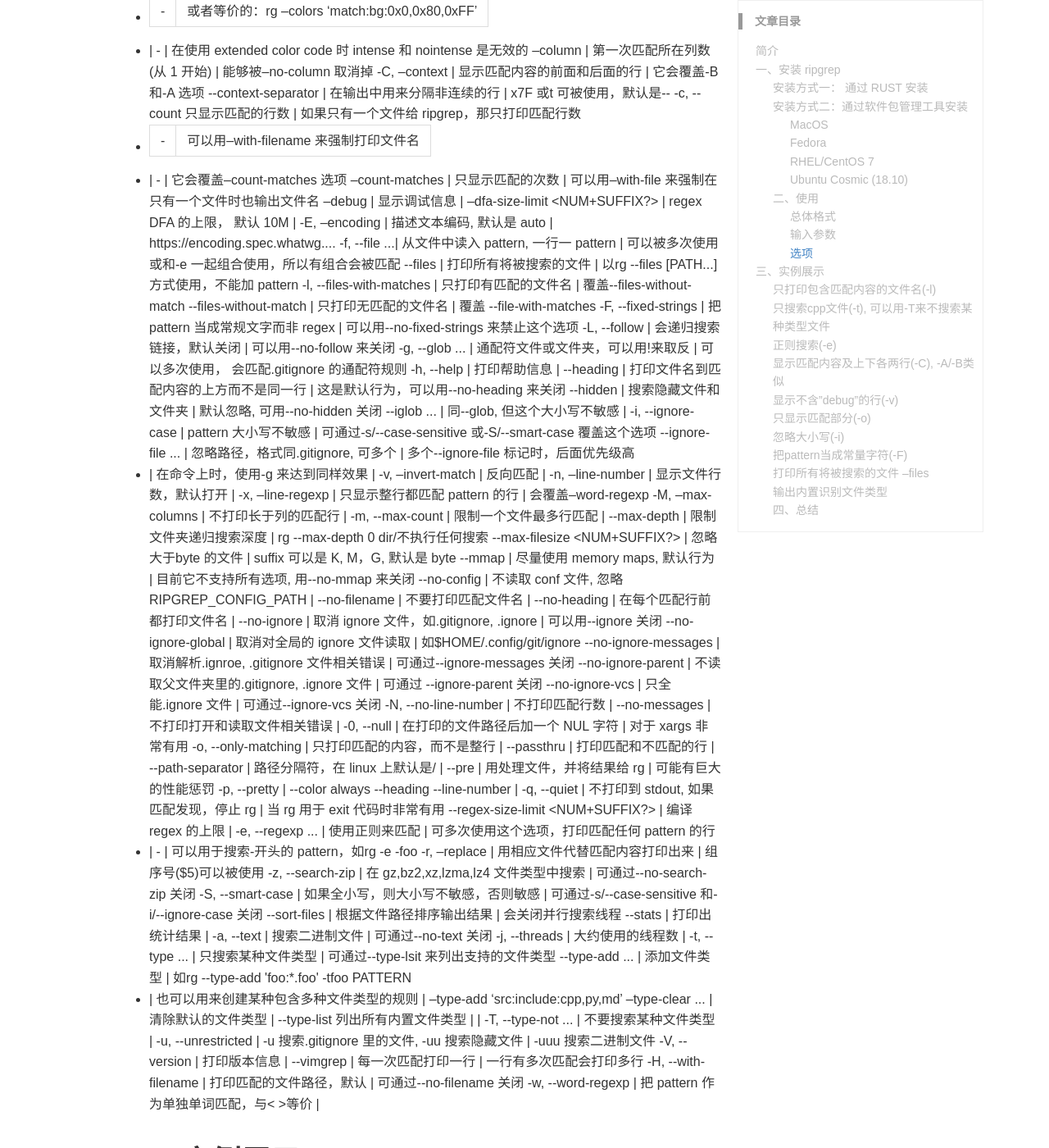
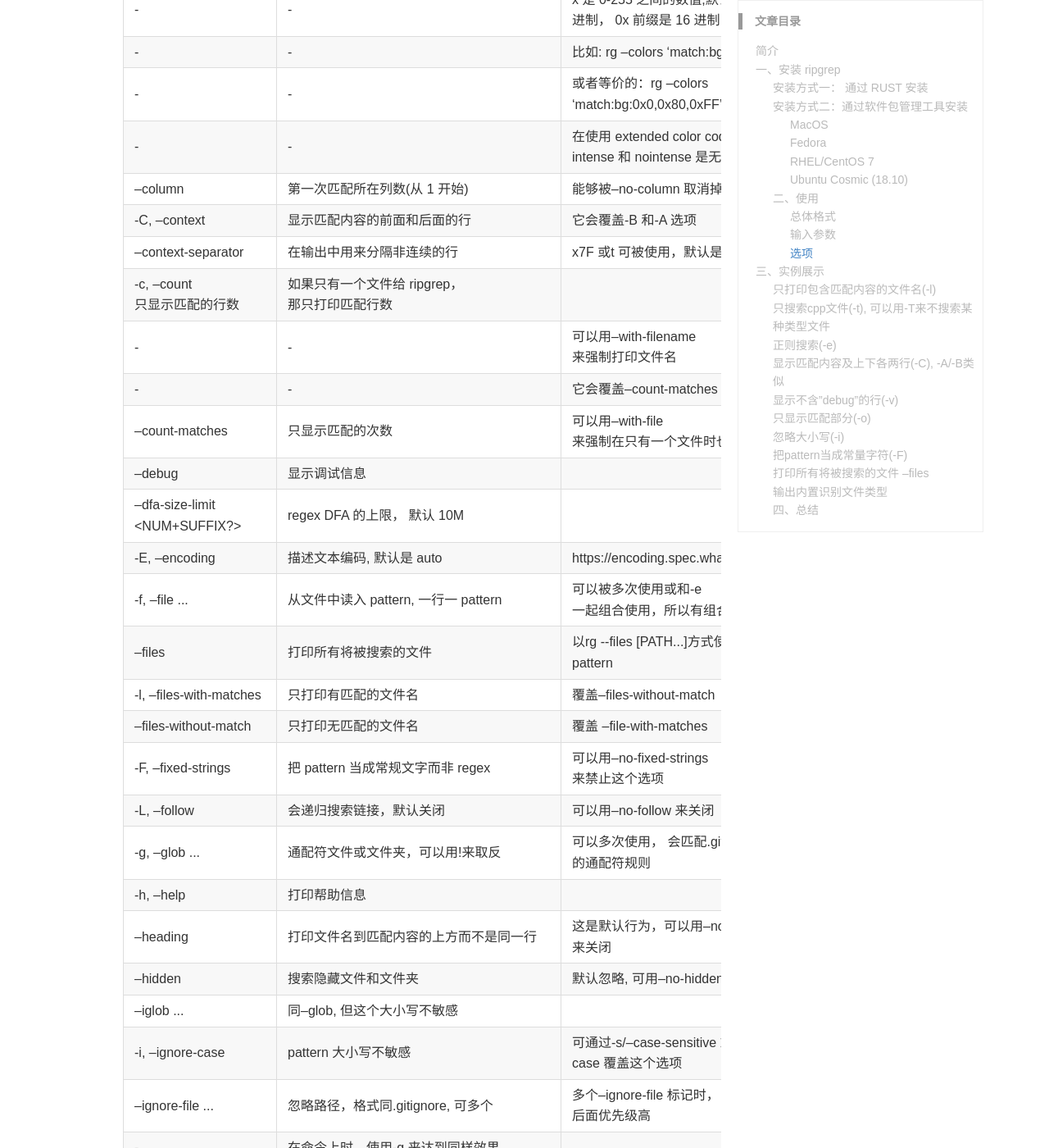
Before and after one commit to outmanzzq/outmanzzq.github.io, a Jekyll site: the page built from _posts/2019-11-13-ripgrep.md, in a window 1280 px wide and 1400 px high, scrolled down 3352 px. Shown: the whole window at 82% size. Built offline with Jekyll 4.4.1, drawn with Linux system fonts in a browser that asks for light colours; comment, search, counter and statistics services are not loaded; some of the changed text lies outside the part shown.

Commit message:
update post ripgrep for fix table format error!

```diff
--- a/_posts/2019-11-13-ripgrep.md
+++ b/_posts/2019-11-13-ripgrep.md
@@ -108,96 +108,96 @@ ARGS:
 
 ### 选项
 
-options | Description | other
--|-|-
--A, --after-context <NUM>  | 显示匹配内容后的<NUM>行      | 会覆盖--context
--B, --before-context <NUM> | 显示匹配内容前的<NUM>行      | 会覆盖--context
--b, --byte-offset          | 显示匹配内容在文件中的字节偏移 | 和-o 一起使用，只打印偏移
--s, --case-sensitive       | 大小写敏感                  | 会覆盖-i(ignore case), -S(smart case)
---color <WHEN>             | 什么时候使用颜色，默认 auto   | 如果--vimgre 被使用，那么默认值是 never
--                          | 可选项有： never, auto, always, ansi  | -
---colors <COLOR_SPEC>...   | 设定输出颜色：                         | color: red, blue, green, cyan
--                          | {type}:{attribute}:{value}           | magenta, yellow, white, black
--                          | {type}: path, line, column, match    | style: nobold, bold, nointense
--                          | {attribute}: fg, bg, style           | intense, nounderline, underline
--                          | {value}: a color or a text style     | Example:
--                          | {type}:none会清空{type}的颜色设定       | rg --colors 'match:fg:magenta' --colors 'line:bg:yellow' foo
--                          | -                                    | 扩展颜色集可以被{value}使用，如果终端支持 ANSI color
--                          | -                                    | 描述方法是'x'(256-color) 或 'x,x,x'(24-bit true color)
--                          | -                                    | x 是 0-255 之间的数值,默认是 10 进制， 0x 前缀是 16 进制
--                          | -                                    | 比如: rg --colors 'match:bg:0,128,255'
--                          | -                                    | 或者等价的：rg --colors 'match:bg:0x0,0x80,0xFF'
--                          | -                                    | 在使用 extended color code 时 intense 和 nointense 是无效的
---column                   | 第一次匹配所在列数(从 1 开始)            | 能够被--no-column 取消掉
--C, --context <NUM>        | 显示匹配内容的前面和后面的<NUM>行         | 它会覆盖-B 和-A 选项
---context-separator <SEPARATOR>  | 在输出中用来分隔非连续的行          | x7F 或t 可被使用，默认是--
--c, --count	只显示匹配的行数  | 如果只有一个文件给 ripgrep，那只打印匹配行数
--                          | -                                     | 可以用--with-filename 来强制打印文件名
--                          | -                                     | 它会覆盖--count-matches 选项
---count-matches            | 只显示匹配的次数                         | 可以用--with-file 来强制在只有一个文件时也输出文件名
---debug                    | 显示调试信息                            |
---dfa-size-limit <NUM+SUFFIX?>  | regex DFA 的上限， 默认 10M        |
--E, --encoding <ENCODING>  | 描述文本编码, 默认是 auto                | https://encoding.spec.whatwg....
--f, --file <PATTERNFILE>...| 从文件中读入 pattern, 一行一 pattern     | 可以被多次使用或和-e 一起组合使用，所以有组合会被匹配
---files                    | 打印所有将被搜索的文件                    | 以rg <options> --files [PATH...]方式使用，不能加 pattern
--l, --files-with-matches   | 只打印有匹配的文件名                      | 覆盖--files-without-match
---files-without-match      | 只打印无匹配的文件名                      | 覆盖 --file-with-matches
--F, --fixed-strings        | 把 pattern 当成常规文字而非 regex         | 可以用--no-fixed-strings 来禁止这个选项
--L, --follow               | 会递归搜索链接，默认关闭                   | 可以用--no-follow 来关闭
--g, --glob <GLOB>...       | 通配符文件或文件夹，可以用!来取反           | 可以多次使用， 会匹配.gitignore 的通配符规则
--h, --help                 | 打印帮助信息                             |
---heading                  | 打印文件名到匹配内容的上方而不是同一行       | 这是默认行为，可以用--no-heading 来关闭
---hidden                   | 搜索隐藏文件和文件夹                      | 默认忽略, 可用--no-hidden 关闭
---iglob <GLOB>...          | 同--glob, 但这个大小写不敏感              |
--i, --ignore-case          | pattern 大小写不敏感                     | 可通过-s/--case-sensitive 或-S/--smart-case 覆盖这个选项
---ignore-file <PATH>...    | 忽略路径，格式同.gitignore, 可多个         | 多个--ignore-file 标记时，后面优先级高
--                          | 在命令上时，使用-g 来达到同样效果           |
--v, --invert-match         | 反向匹配                                 |
--n, --line-number          | 显示文件行数，默认打开                     |
--x, --line-regexp          | 只显示整行都匹配 pattern 的行              | 会覆盖--word-regexp
--M, --max-columns <NUM>    | 不打印长于<NUM>列的匹配行                  |
--m, --max-count <NUM>      | 限制一个文件最多<NUM>行匹配                |
---max-depth <NUM>          | 限制文件夹递归搜索深度                     | rg --max-depth 0 dir/不执行任何搜索
---max-filesize <NUM+SUFFIX?> | 忽略大于<NUM>byte 的文件                | suffix 可以是 K, M，G, 默认是 byte
---mmap                       | 尽量使用 memory maps, 默认行为          | 目前它不支持所有选项, 用--no-mmap 来关闭
---no-config                  | 不读取 conf 文件, 忽略 RIPGREP_CONFIG_PATH |
---no-filename                | 不要打印匹配文件名                          |
---no-heading                 | 在每个匹配行前都打印文件名                   |
---no-ignore                  | 取消 ignore 文件，如.gitignore, .ignore    | 可以用--ignore 关闭
---no-ignore-global           | 取消对全局的 ignore 文件读取                | 如$HOME/.config/git/ignore
---no-ignore-messages         | 取消解析.ignroe, .gitignore 文件相关错误    | 可通过--ignore-messages 关闭
---no-ignore-parent           | 不读取父文件夹里的.gitignore, .ignore 文件  | 可通过 --ignore-parent 关闭
---no-ignore-vcs              | 只全能.ignore 文件                        | 可通过--ignore-vcs 关闭
--N, --no-line-number         | 不打印匹配行数                             |
---no-messages                | 不打印打开和读取文件相关错误                 |
--0, --null                   | 在打印的文件路径后加一个 NUL 字符            | 对于 xargs 非常有用
--o, --only-matching          | 只打印匹配的内容，而不是整行                 |
---passthru                   | 打印匹配和不匹配的行                        |
---path-separator <SEPARATOR> | 路径分隔符，在 linux 上默认是/               |
---pre <COMMAND>              | 用<COMMAND>处理文件，并将结果给 rg           | 可能有巨大的性能惩罚
--p, --pretty                 | --color always --heading --line-number   |
--q, --quiet                  | 不打印到 stdout, 如果匹配发现，停止 rg        | 当 rg 用于 exit 代码时非常有用
---regex-size-limit <NUM+SUFFIX?> | 编译 regex 的上限                      |
--e, --regexp <PATTERN>...    | 使用正则来匹配                              | 可多次使用这个选项，打印匹配任何 pattern 的行
--                            | -                                        | 可以用于搜索-开头的 pattern，如rg -e -foo
--r, --replace <REPLACEMENT_TEXT>    | 用相应文件代替匹配内容打印出来         | 组序号($5)可以被使用
--z, --search-zip                    | 在 gz,bz2,xz,lzma,lz4 文件类型中搜索 | 可通过--no-search-zip 关闭
--S, --smart-case                    | 如果全小写，则大小写不敏感，否则敏感    | 可通过-s/--case-sensitive 和-i/--ignore-case 关闭
---sort-files                        | 根据文件路径排序输出结果              | 会关闭并行搜索线程
---stats                             | 打印出统计结果                      |
--a, --text                          | 搜索二进制文件                      | 可通过--no-text 关闭
--j, --threads <NUM>                 | 大约使用的线程数                    |
--t, --type <TYPE>...                | 只搜索某种文件类型                   | 可通过--type-lsit 来列出支持的文件类型
---type-add <TYPE_SPEC>...           | 添加文件类型                        | 如rg --type-add 'foo:*.foo' -tfoo PATTERN
--                                   | 也可以用来创建某种包含多种文件类型的规则 | --type-add 'src:include:cpp,py,md'
---type-clear <TYPE>...              | 清除默认的文件类型                   |
---type-list	列出所有内置文件类型       |                                   |
--T, --type-not <TYPE>...            | 不要搜索某种文件类型                  |
--u, --unrestricted                  | -u 搜索.gitignore 里的文件, -uu 搜索隐藏文件  | -uuu 搜索二进制文件
--V, --version                       | 打印版本信息                        |
---vimgrep                           | 每一次匹配打印一行                   | 一行有多次匹配会打印多行
--H, --with-filename                 | 打印匹配的文件路径，默认              | 可通过--no-filename 关闭
--w, --word-regexp                   | 把 pattern 作为单独单词匹配，与< >等价 |
+|options | Description | other
+|-|-|-
+| -A, --after-context <NUM>  | 显示匹配内容后的<NUM>行      | 会覆盖--context
+| -B, --before-context <NUM> | 显示匹配内容前的<NUM>行      | 会覆盖--context
+| -b, --byte-offset          | 显示匹配内容在文件中的字节偏移 | 和-o 一起使用，只打印偏移
+| -s, --case-sensitive       | 大小写敏感                  | 会覆盖-i(ignore case), -S(smart case)
+| --color <WHEN>             | 什么时候使用颜色，默认 auto   | 如果--vimgre 被使用，那么默认值是 never
+| -                          | 可选项有： never, auto, always, ansi  | -
+| --colors <COLOR_SPEC>...   | 设定输出颜色：                         | color: red, blue, green, cyan
+| -                          | {type}:{attribute}:{value}           | magenta, yellow, white, black
+| -                          | {type}: path, line, column, match    | style: nobold, bold, nointense
+| -                          | {attribute}: fg, bg, style           | intense, nounderline, underline
+| -                          | {value}: a color or a text style     | Example:
+| -                          | {type}:none会清空{type}的颜色设定       | rg --colors 'match:fg:magenta' --colors 'line:bg:yellow' foo
+| -                          | -                                    | 扩展颜色集可以被{value}使用，如果终端支持 ANSI color
+| -                          | -                                    | 描述方法是'x'(256-color) 或 'x,x,x'(24-bit true color)
+| -                          | -                                    | x 是 0-255 之间的数值,默认是 10 进制， 0x 前缀是 16 进制
+| -                          | -                                    | 比如: rg --colors 'match:bg:0,128,255'
+| -                          | -                                    | 或者等价的：rg --colors 'match:bg:0x0,0x80,0xFF'
+| -                          | -                                    | 在使用 extended color code 时 intense 和 nointense 是无效的
+| --column                   | 第一次匹配所在列数(从 1 开始)            | 能够被--no-column 取消掉
+| -C, --context <NUM>        | 显示匹配内容的前面和后面的<NUM>行         | 它会覆盖-B 和-A 选项
+| --context-separator <SEPARATOR>  | 在输出中用来分隔非连续的行          | x7F 或t 可被使用，默认是--
+| -c, --count	只显示匹配的行数  | 如果只有一个文件给 ripgrep，那只打印匹配行数
+| -                          | -                                     | 可以用--with-filename 来强制打印文件名
+| -                          | -                                     | 它会覆盖--count-matches 选项
+| --count-matches            | 只显示匹配的次数                         | 可以用--with-file 来强制在只有一个文件时也输出文件名
+| --debug                    | 显示调试信息                            |
+| --dfa-size-limit <NUM+SUFFIX?>  | regex DFA 的上限， 默认 10M        |
+| -E, --encoding <ENCODING>  | 描述文本编码, 默认是 auto                | https://encoding.spec.whatwg....
+| -f, --file <PATTERNFILE>...| 从文件中读入 pattern, 一行一 pattern     | 可以被多次使用或和-e 一起组合使用，所以有组合会被匹配
+| --files                    | 打印所有将被搜索的文件                    | 以rg <options> --files [PATH...]方式使用，不能加 pattern
+| -l, --files-with-matches   | 只打印有匹配的文件名                      | 覆盖--files-without-match
+| --files-without-match      | 只打印无匹配的文件名                      | 覆盖 --file-with-matches
+| -F, --fixed-strings        | 把 pattern 当成常规文字而非 regex         | 可以用--no-fixed-strings 来禁止这个选项
+| -L, --follow               | 会递归搜索链接，默认关闭                   | 可以用--no-follow 来关闭
+| -g, --glob <GLOB>...       | 通配符文件或文件夹，可以用!来取反           | 可以多次使用， 会匹配.gitignore 的通配符规则
+| -h, --help                 | 打印帮助信息                             |
+| --heading                  | 打印文件名到匹配内容的上方而不是同一行       | 这是默认行为，可以用--no-heading 来关闭
+| --hidden                   | 搜索隐藏文件和文件夹                      | 默认忽略, 可用--no-hidden 关闭
+| --iglob <GLOB>...          | 同--glob, 但这个大小写不敏感              |
+| -i, --ignore-case          | pattern 大小写不敏感                     | 可通过-s/--case-sensitive 或-S/--smart-case 覆盖这个选项
+| --ignore-file <PATH>...    | 忽略路径，格式同.gitignore, 可多个         | 多个--ignore-file 标记时，后面优先级高
+| -                          | 在命令上时，使用-g 来达到同样效果           |
+| -v, --invert-match         | 反向匹配                                 |
+| -n, --line-number          | 显示文件行数，默认打开                     |
+| -x, --line-regexp          | 只显示整行都匹配 pattern 的行              | 会覆盖--word-regexp
+| -M, --max-columns <NUM>    | 不打印长于<NUM>列的匹配行                  |
+| -m, --max-count <NUM>      | 限制一个文件最多<NUM>行匹配                |
+| --max-depth <NUM>          | 限制文件夹递归搜索深度                     | rg --max-depth 0 dir/不执行任何搜索
+| --max-filesize <NUM+SUFFIX?> | 忽略大于<NUM>byte 的文件                | suffix 可以是 K, M，G, 默认是 byte
+| --mmap                       | 尽量使用 memory maps, 默认行为          | 目前它不支持所有选项, 用--no-mmap 来关闭
+| --no-config                  | 不读取 conf 文件, 忽略 RIPGREP_CONFIG_PATH |
+| --no-filename                | 不要打印匹配文件名                          |
+| --no-heading                 | 在每个匹配行前都打印文件名                   |
+| --no-ignore                  | 取消 ignore 文件，如.gitignore, .ignore    | 可以用--ignore 关闭
+| --no-ignore-global           | 取消对全局的 ignore 文件读取                | 如$HOME/.config/git/ignore
+| --no-ignore-messages         | 取消解析.ignroe, .gitignore 文件相关错误    | 可通过--ignore-messages 关闭
+| --no-ignore-parent           | 不读取父文件夹里的.gitignore, .ignore 文件  | 可通过 --ignore-parent 关闭
+| --no-ignore-vcs              | 只全能.ignore 文件                        | 可通过--ignore-vcs 关闭
+| -N, --no-line-number         | 不打印匹配行数                             |
+| --no-messages                | 不打印打开和读取文件相关错误                 |
+| -0, --null                   | 在打印的文件路径后加一个 NUL 字符            | 对于 xargs 非常有用
+| -o, --only-matching          | 只打印匹配的内容，而不是整行                 |
+| --passthru                   | 打印匹配和不匹配的行                        |
+| --path-separator <SEPARATOR> | 路径分隔符，在 linux 上默认是/               |
+| --pre <COMMAND>              | 用<COMMAND>处理文件，并将结果给 rg           | 可能有巨大的性能惩罚
+| -p, --pretty                 | --color always --heading --line-number   |
+| -q, --quiet                  | 不打印到 stdout, 如果匹配发现，停止 rg        | 当 rg 用于 exit 代码时非常有用
+| --regex-size-limit <NUM+SUFFIX?> | 编译 regex 的上限                      |
+| -e, --regexp <PATTERN>...    | 使用正则来匹配                              | 可多次使用这个选项，打印匹配任何 pattern 的行
+| -                            | -                                        | 可以用于搜索-开头的 pattern，如rg -e -foo
+| -r, --replace <REPLACEMENT_TEXT>    | 用相应文件代替匹配内容打印出来         | 组序号($5)可以被使用
+| -z, --search-zip                    | 在 gz,bz2,xz,lzma,lz4 文件类型中搜索 | 可通过--no-search-zip 关闭
+| -S, --smart-case                    | 如果全小写，则大小写不敏感，否则敏感    | 可通过-s/--case-sensitive 和-i/--ignore-case 关闭
+| --sort-files                        | 根据文件路径排序输出结果              | 会关闭并行搜索线程
+| --stats                             | 打印出统计结果                      |
+| -a, --text                          | 搜索二进制文件                      | 可通过--no-text 关闭
+| -j, --threads <NUM>                 | 大约使用的线程数                    |
+| -t, --type <TYPE>...                | 只搜索某种文件类型                   | 可通过--type-lsit 来列出支持的文件类型
+| --type-add <TYPE_SPEC>...           | 添加文件类型                        | 如rg --type-add 'foo:*.foo' -tfoo PATTERN
+| -                                   | 也可以用来创建某种包含多种文件类型的规则 | --type-add 'src:include:cpp,py,md'
+| --type-clear <TYPE>...              | 清除默认的文件类型                   |
+| --type-list	列出所有内置文件类型       |                                   |
+| -T, --type-not <TYPE>...            | 不要搜索某种文件类型                  |
+| -u, --unrestricted                  | -u 搜索.gitignore 里的文件, -uu 搜索隐藏文件  | -uuu 搜索二进制文件
+| -V, --version                       | 打印版本信息                        |
+| --vimgrep                           | 每一次匹配打印一行                   | 一行有多次匹配会打印多行
+| -H, --with-filename                 | 打印匹配的文件路径，默认              | 可通过--no-filename 关闭
+| -w, --word-regexp                   | 把 pattern 作为单独单词匹配，与< >等价 |
 
 # 三、实例展示
 
```
